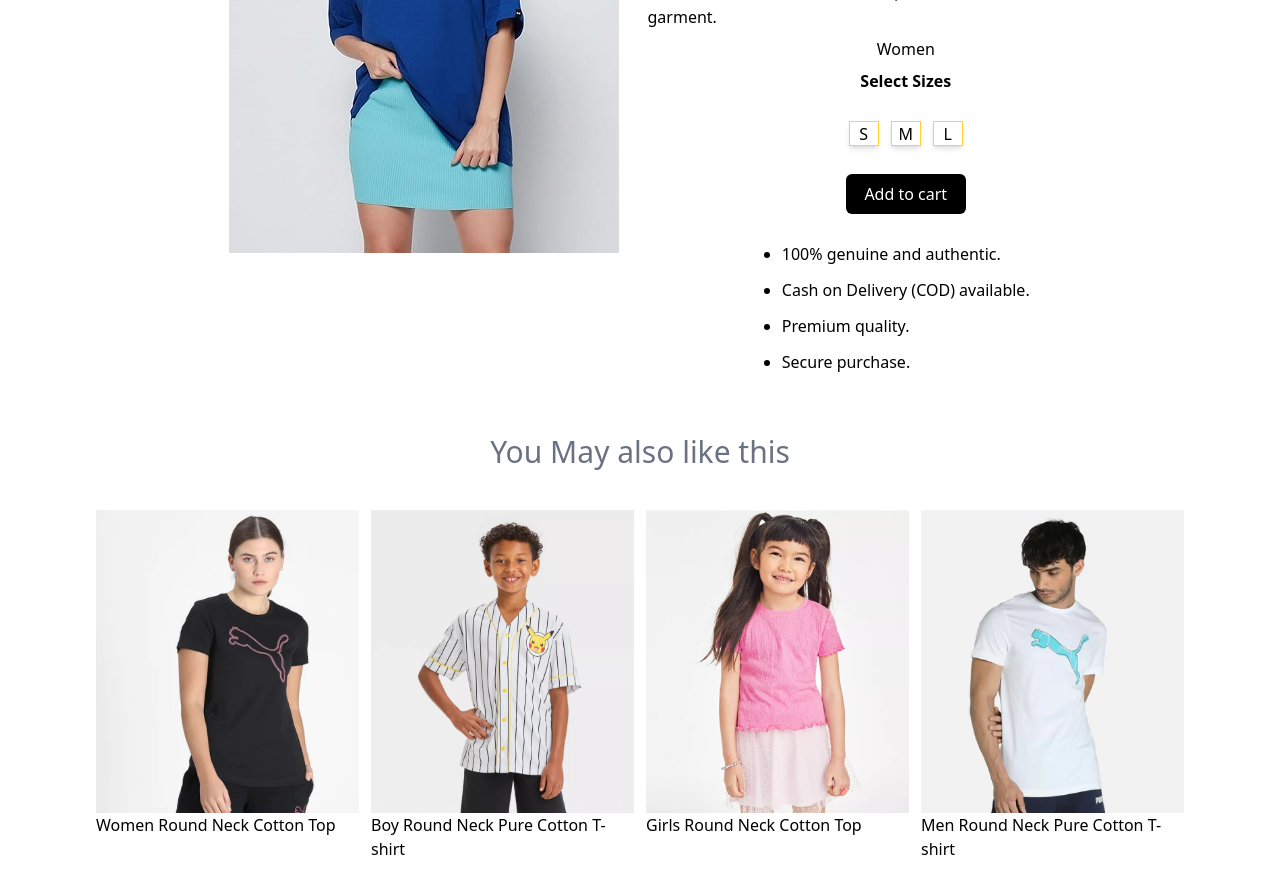
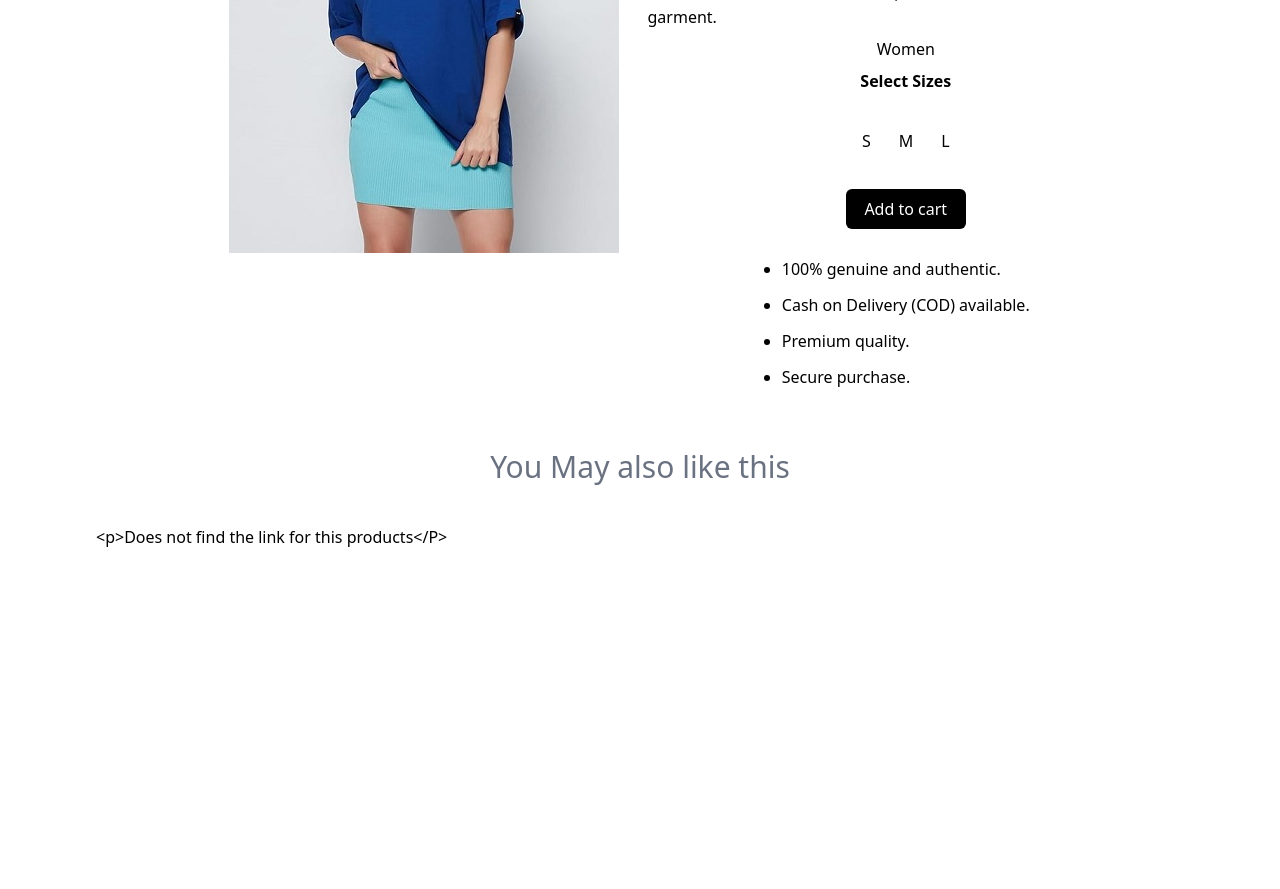
Before and after one commit to Nitin0264/The-Clothing-Store, a React (Vite) app: page /products/aaaaa in a window 1280 px wide. Shown: the part 280-1169 px from the top of the page. After the commit the page ends 857 px from the top, so only its background shows below. Built offline with nearby package versions, Linux system fonts and the light colour scheme.

Commit message:
add to card logic all done

```diff
--- a/package.json
+++ b/package.json
@@ -4,7 +4,7 @@
   "version": "0.0.0",
   "type": "module",
   "scripts": {
-    "dev": "vite",
+    "dev": "vite -p 5174",
     "build": "vite build",
     "lint": "eslint .",
     "preview": "vite preview"
--- a/src/context/UserContext.jsx
+++ b/src/context/UserContext.jsx
@@ -1,4 +1,4 @@
-import React, { createContext, useState } from 'react'
+import React, { createContext, useEffect, useState } from 'react'
 import { products } from '../assets/frontend_assets/assets'
 
 export let userContext = createContext()
@@ -21,9 +21,14 @@ function Provider({ children }) {
     }
     setCardItem(cardData)
   }
+
   const obj = {
-    products, name
+    products, name, addtocart
   }
+  useEffect(() => {
+    console.log(cardItem)
+  }, [cardItem])
+
   return (
     <userContext.Provider value={obj}>
       {children}
--- a/src/pages/Product.jsx
+++ b/src/pages/Product.jsx
@@ -8,39 +8,40 @@ function Product() {
   let { pid } = useParams()
   const [image, setImage] = useState(null)
   const [product1, setProduct1] = useState(false)
-  const [suggestedProduct,setSuggestedProduct] = useState([])
+  const [suggestedProduct, setSuggestedProduct] = useState([])
   const { products } = useContext(userContext)
-  const [size1,setSize1]= useState()
+  const [size1, setSize1] = useState('')
+  const { addtocart } = useContext(userContext)
 
   useEffect(() => {
     const product = products.find(p => p._id === pid);
-    const otherProducts = products.filter( i=> i._id!=product._id)
-     const random = [...otherProducts.sort(()=>0.5-Math.random()).slice(4,8)]
-    // let size = product.sizes.map(i=>{return i})
-    // console.log(size)
-    if (product && product.sizes && random) {
-      setSuggestedProduct(random)
-      setSize1(product.sizes)
+    if (product) {
+      console.log(product)
+      setProduct1(product)
       setImage(product.image[0])
-      setProduct1(product)
     }
 
+  }, [products])
 
-  }, [products,pid])
-
+  useEffect(()=>{
+console.log(size1)
+  },[size1])
   return (
 
     //  <Link to={`/products/${id}`} key={index} className='h-[320px] w-[220px] '></Link>
 
+    <>
+      {
+        product1 ?
           <div>
             <div className='flex gap-[15px] w-[100%] mx-auto p-[20px] rounded-md'>
               <div className='flex-1'>
                 <div className='flex gap-5'>
                   <div className='sideImage flex flex-col w-[18%]'>
                     {
-            product1 && product1.image.map((i,index)=>( <div key={index} className='my-2 mt-[10px]'>
+                      product1 && product1.image.map((i, index) => (<div key={index} className='my-2 mt-[10px]'>
                         <img className='my-2 mx-2' src={i} />
-          </div>  ))
+                      </div>))
                     }
                   </div>
                   <div className='Image w[80%] mt-[10px]'>
@@ -57,19 +58,17 @@ function Product() {
 
                 <div className="product-display flex  gap-3 mt-5 ">
 
-     {size1 && size1.length > 0 ? (
-      size1.map((value, index) => (
-        <div className='h-[25px] w-[30px] border border-amber-300  flex items-center justify-center shadow-md' key={index}>
-          <h1>{value}</h1>
+                  {
+                    product1.sizes.map((i,k) => (
+                      <div key={k} className={`${size1 ===i? 'bg-orange-400':''}`} >
+                        <p className="p-2" onClick={()=>setSize1(i)} >{i}</p>
                       </div>
                     ))
-    ) : (
-      <p>No sizes available</p>
-    )}
+                  }
                 </div>
 
 
-        <button  className='mt-5 bg-black text-white h-[40px] w-[120px] rounded-md pointer'>Add to cart</button>
+                <button className='mt-5 bg-black text-white h-[40px] w-[120px] rounded-md pointer' onClick={() => addtocart(product1._id, size1)}>Add to cart</button>
 
                 <ol className='mt-5 flex flex-col gap-3 list-disc'>
                   <li>100% genuine and authentic.</li>
@@ -83,18 +82,24 @@ function Product() {
             </div>
             {/* second div */}
             <h3 className='text-center text-gray-500 text-3xl my-[40px] '>You May also like this</h3>
+
+
             <div className='flex gap-3 my-[10px]'>
               {
-           suggestedProduct.map((data,index)=> <div key={index}>
-           <ProductsDisplay  image={data.image[0]} name={data.name} />
-
+                suggestedProduct.length > 0 ?
+                  (suggestedProduct.map((data, index) => <div key={index}>
+                    <ProductsDisplay image={data.image[0]} name={data.name} />
+                  </div>)) : "<p>Does not find the link for this products</P>"
+              }
               {/* <img key={index} src ={data.image[0]} alt={data.name} />
               <p>{data.name}</p> */}
-           </div>)
-        }
             </div>
 
           </div>
+          // <h1>hi</h1>
+          : <h1>No product found</h1>
+      }
+    </>
 
   )
 }
--- a/vite.config.js
+++ b/vite.config.js
@@ -4,4 +4,5 @@ export default defineConfig({
   plugins: [
     tailwindcss(),
   ],
+
 })
```
Lines whose indentation alone changed are shown as unchanged.
